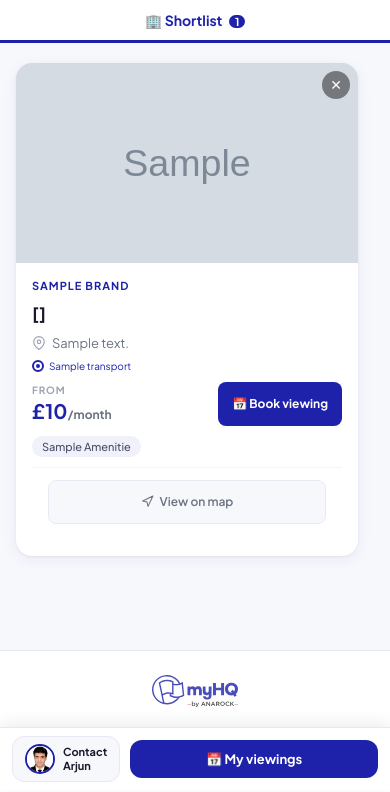
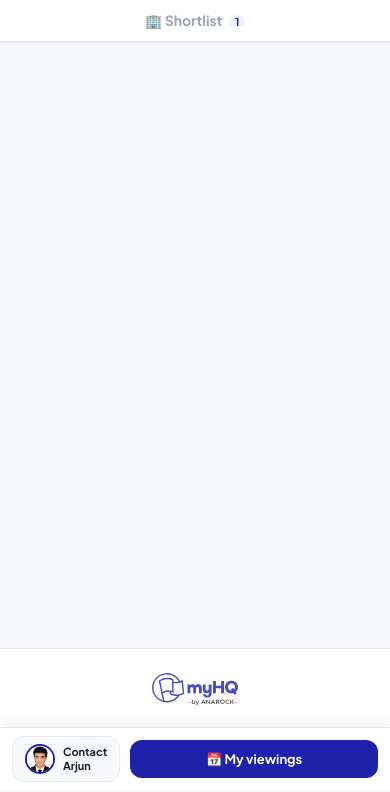
Before and after one commit to ritvizzzz/Proposal-Tool, a Flask app: template templates/compare.html in a window 390 px wide. Shown: the part 54-846 px from the top of the page. Run offline with Flask 3, Linux system fonts and the light colour scheme; the template is opened without the code that fills it: most values are stand-ins (such as "Sample title", 1, 10 or a date in 2020); grey boxes marked "Sample" are stand-in pictures.

Commit message:
Phone: default to Map tab on load
Map tab is now active when opening the link on phone. Shortlist tab
switches to the cards view. JS init block applies the map-active state
immediately after the map is ready.

Co-Authored-By: Claude Sonnet 4.6 <noreply@anthropic.com>

```diff
--- a/templates/compare.html
+++ b/templates/compare.html
@@ -414,10 +414,10 @@ body { font-family: 'Plus Jakarta Sans', sans-serif; background: #F7F8FC; color:
 
 <!-- Phone-only: Spaces / Map tabs -->
 <div class="phone-view-tabs" id="phone-view-tabs">
-  <button class="pvt-btn active" id="pvt-spaces" onclick="switchPhoneView('spaces')">
+  <button class="pvt-btn" id="pvt-spaces" onclick="switchPhoneView('spaces')">
     🏢 Shortlist <span class="pvt-count" id="pvt-spaces-count">{{ centres|length }}</span>
   </button>
-  <button class="pvt-btn" id="pvt-map" onclick="switchPhoneView('map')">
+  <button class="pvt-btn active" id="pvt-map" onclick="switchPhoneView('map')">
     🗺 Map
   </button>
 </div>
@@ -962,7 +962,7 @@ function confirmBooking(date, time) {
 }
 
 // ── Phone tab switching ──
-let _phoneView = 'spaces';
+let _phoneView = 'map';
 function switchPhoneView(view) {
   _phoneView = view;
   const isSpaces = view === 'spaces';
@@ -1119,6 +1119,13 @@ document.addEventListener('click', e => {
 // ── Keep Railway warm ──
 setInterval(() => fetch('/health').catch(()=>{}), 240000);
 
+// ── Phone: default to Map tab on load ──
+if (window.innerWidth <= 640) {
+  document.getElementById('cards-grid').style.display = 'none';
+  document.getElementById('map-section').classList.add('phone-map-active');
+  if (document.getElementById('tabs-row')) document.getElementById('tabs-row').style.display = 'none';
+}
+
 {% if canonical_url is defined %}
 if (window.location.pathname !== new URL('{{ canonical_url }}').pathname) {
   history.replaceState(null, '', '{{ canonical_url }}');
```
